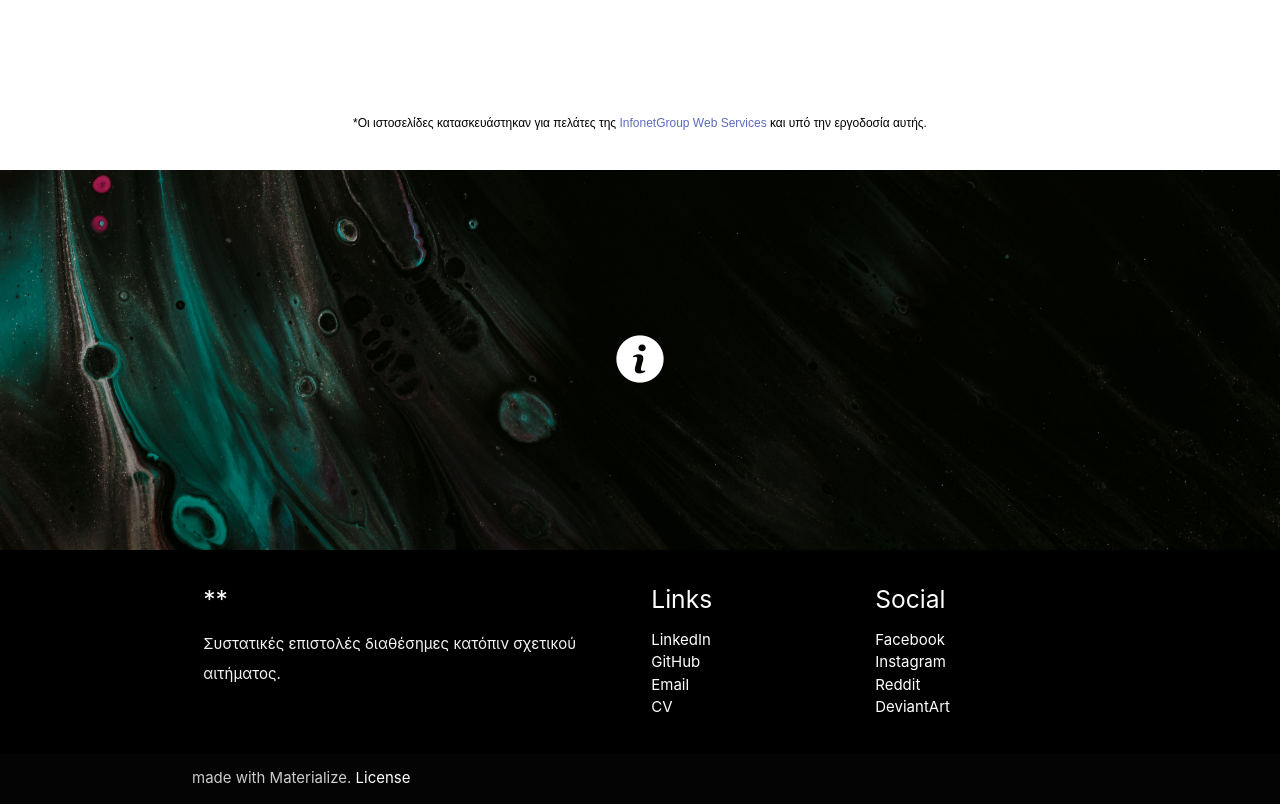
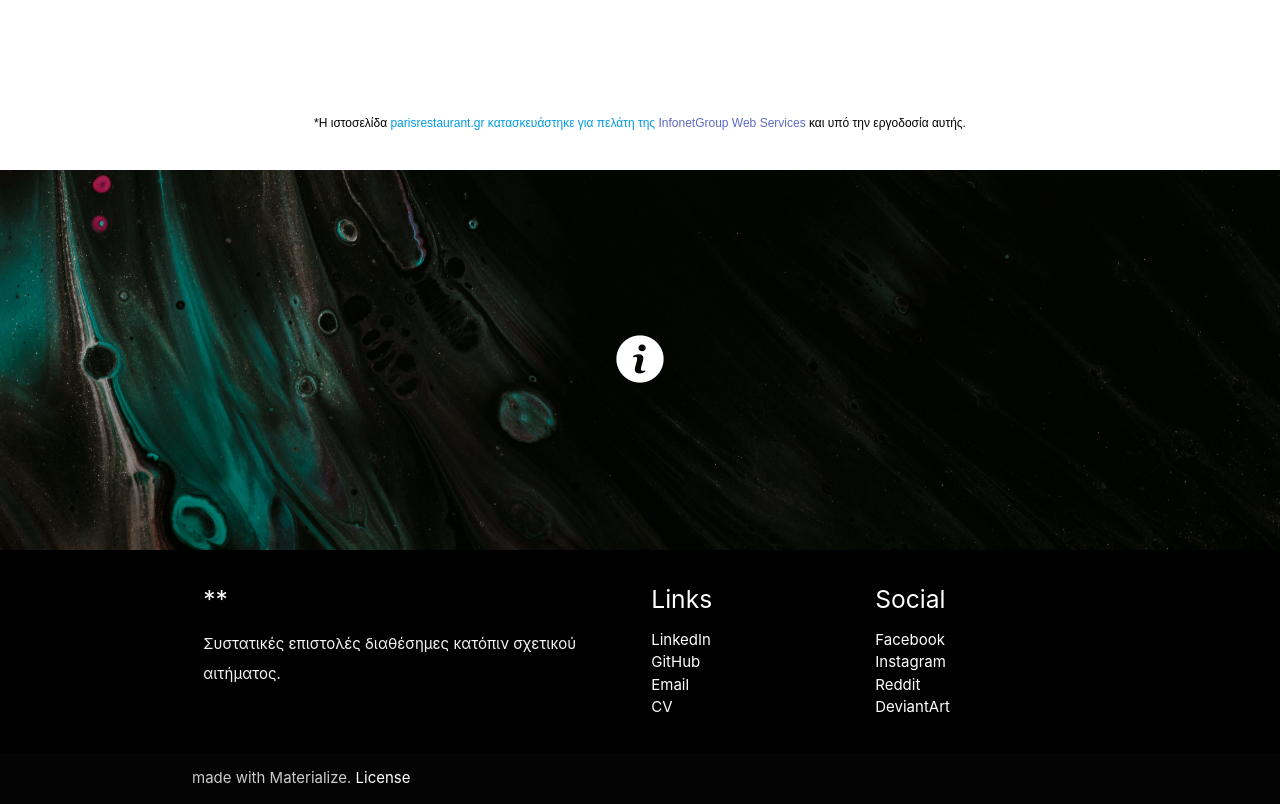
Before and after one commit to marinos-m/marinos-m.github.io, a plain HTML site: page index.html in a window 1280 px wide. Shown: the part 3626-4430 px from the top of the page. Drawn offline with nearby package versions, Linux system fonts and the light colour scheme.

Commit message:
small change

```diff
--- a/index.html
+++ b/index.html
@@ -224,7 +224,7 @@
     </div>
     </div>
     <div class="row center">
-      <p class="col s12 black-text" id="infonet-text">*Οι ιστοσελίδες κατασκευάστηκαν για πελάτες της <a href="https://infonetgroup.gr" target="_blank" class="indigo-text text-lighten-1">InfonetGroup Web Services</a> και υπό την εργοδοσία αυτής.</p>
+      <p class="col s12 black-text" id="infonet-text">*Η ιστοσελίδα <a href="https://parisrestaurant.gr">parisrestaurant.gr κατασκευάστηκε για πελάτη της <a href="https://infonetgroup.gr" target="_blank" class="indigo-text text-lighten-1">InfonetGroup Web Services</a> και υπό την εργοδοσία αυτής.</p>
     </div>
 </div>
 
```
Also changed, not shown: index-eng.html (+1 -1 lines).
